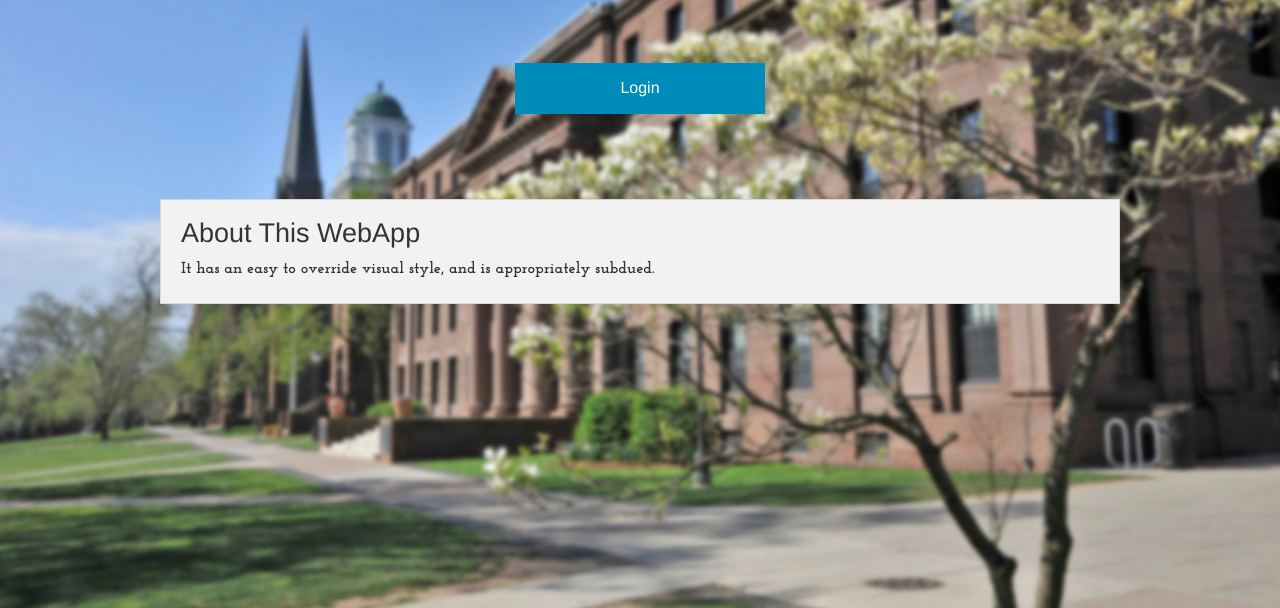
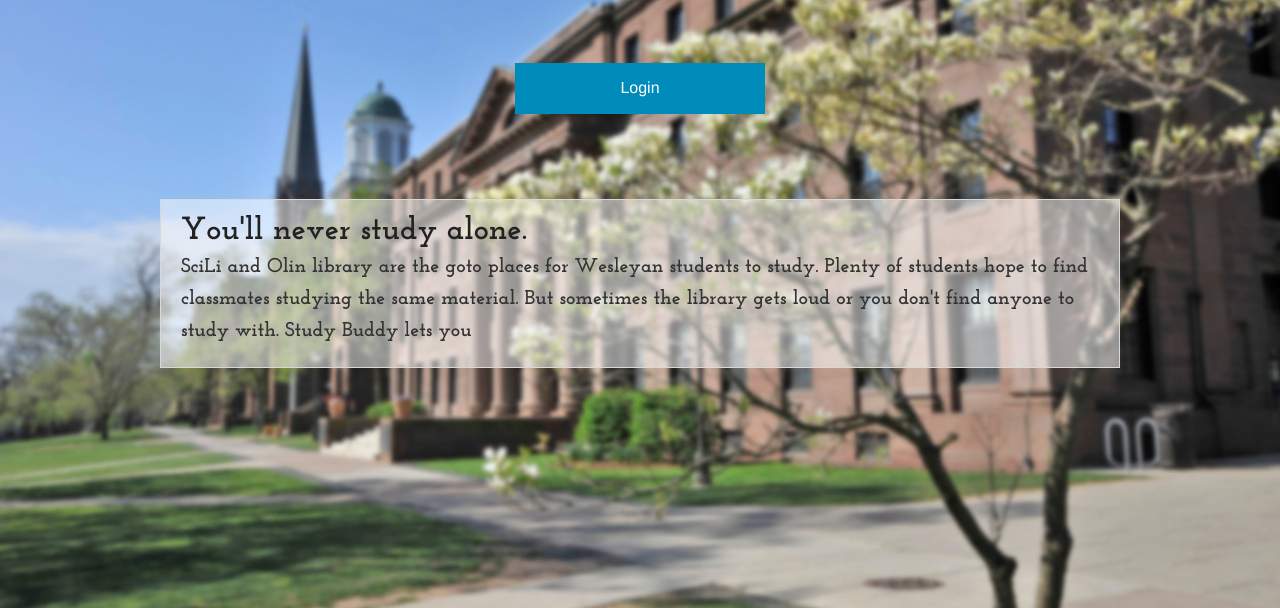
Before and after one commit to weshack/study_buddy, a Flask app: template templates/login.html in a window 1280 px wide. Shown: the part 161-769 px from the top of the page. Run offline with Flask 2, Linux system fonts and the light colour scheme; the template is opened without the code that fills it, so the values that code supplies are empty.

Commit message:
attempted some changes to the create page

```diff
--- a/static/css/styles.css
+++ b/static/css/styles.css
@@ -172,7 +172,16 @@ body {
     margin-right: auto;
     margin-left: auto;
     margin-top: 65px;
+    background-color: rgba(255,255,255,0.5);
+    font-size: 32px;
 }
+
+#about-panel p{
+    font-size: 20px;
+    margin-top: 7px;
+}
+
+
 
 #page-header{
     width:90%;
--- a/templates/login.html
+++ b/templates/login.html
@@ -12,8 +12,8 @@
             </div>
     	</div>
         <div class="panel" id="about-panel">
-            <h3>About This WebApp</h3>
-            <p>It has an easy to override visual style, and is appropriately subdued.</p>
+            You'll never study alone.
+            <p>SciLi and Olin library are the goto places for Wesleyan students to study. Plenty of students hope to find classmates studying the same material. But sometimes the library gets loud or you don't find anyone to study with. Study Buddy lets you
         </div>
         <div class="push"></div>
     </div>
```
Also changed, not shown: 2 other files.
